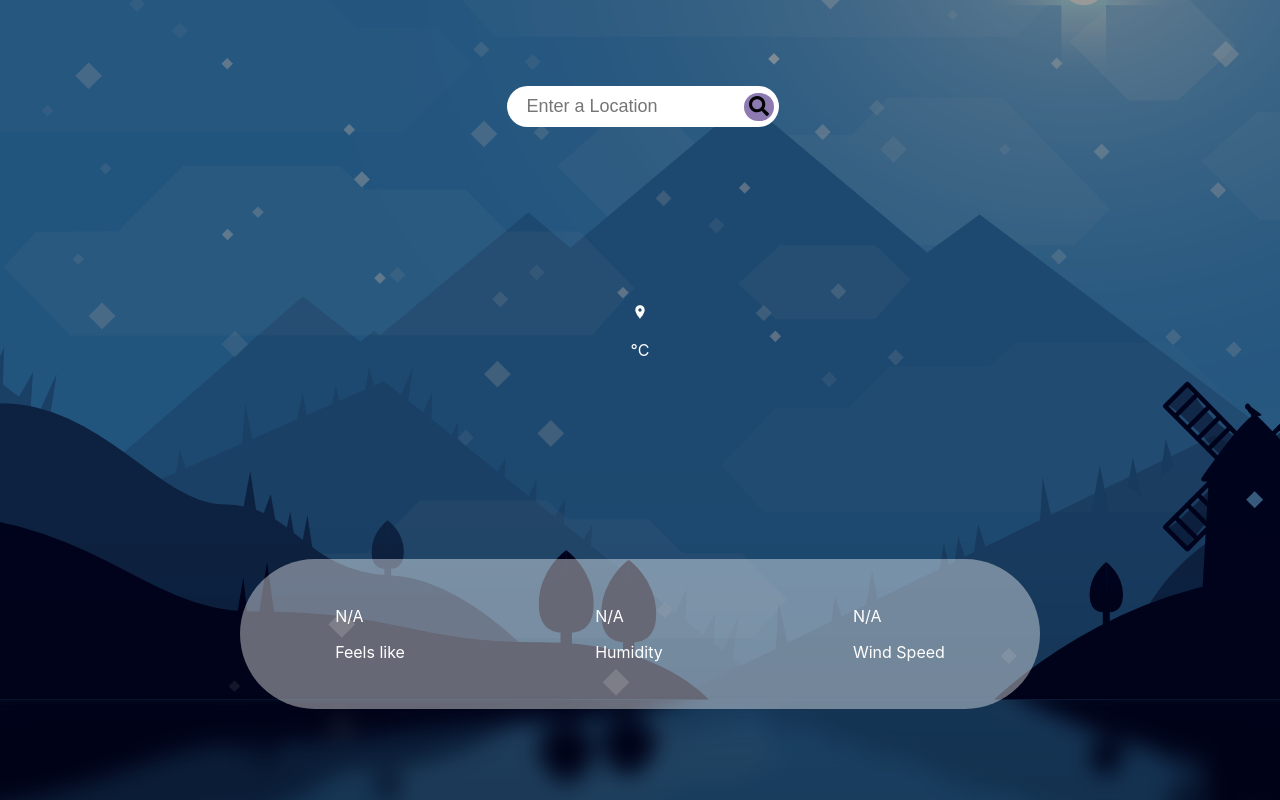
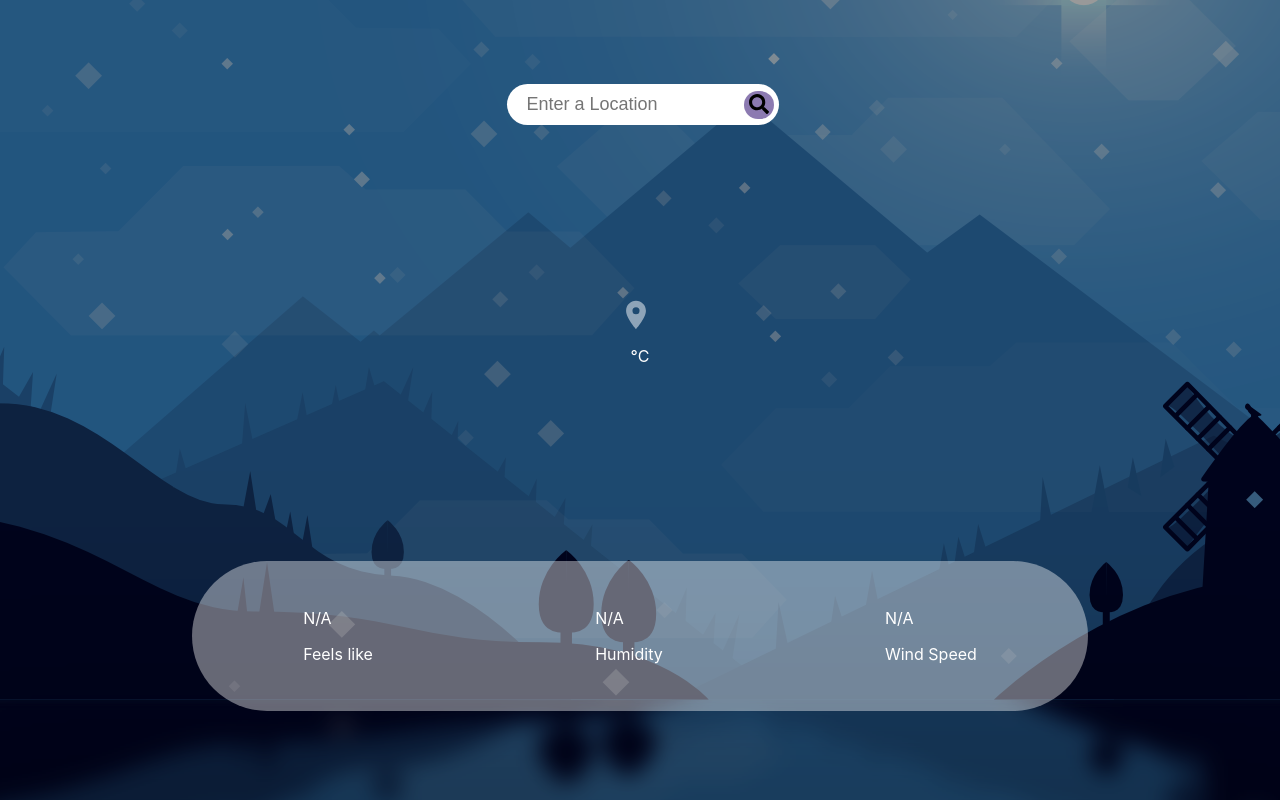
Before and after one commit to MHassan47/React-Weather-App, a React (Create React App) app: page / in a window 1280 px wide. Built offline with nearby package versions, Linux system fonts and the light colour scheme; no server answers.

Commit message:
fixes styling on location info

```diff
--- a/src/App.css
+++ b/src/App.css
@@ -3,9 +3,16 @@
   flex-direction: column;
   justify-content: space-around;
 }
+span {
+  font-size: 3rem;
+  font-weight: 600;
+  opacity: 0.4;
+}
 h1 {
   font-size: 6rem;
+  opacity: 0.5;
 }
+
 .search {
   display: flex;
   justify-content: center;
@@ -39,12 +46,26 @@ h1 {
   align-items: center;
 }
 
+.location {
+  display: flex;
+  flex-direction: row;
+  justify-content: center;
+  align-items: center;
+  gap: 0.5rem;
+}
+
+.location_icon {
+  font-size: 34px;
+  color: #fff;
+  opacity: 0.5;
+  margin-bottom: -10px;
+}
 .weather_info {
   display: flex;
   justify-content: space-around;
   align-items: center;
   border-radius: 80px;
-  width: 800px;
+  width: 70vw;
   height: 150px;
   background-color: rgba(255, 255, 255, 0.4);
 }
```
